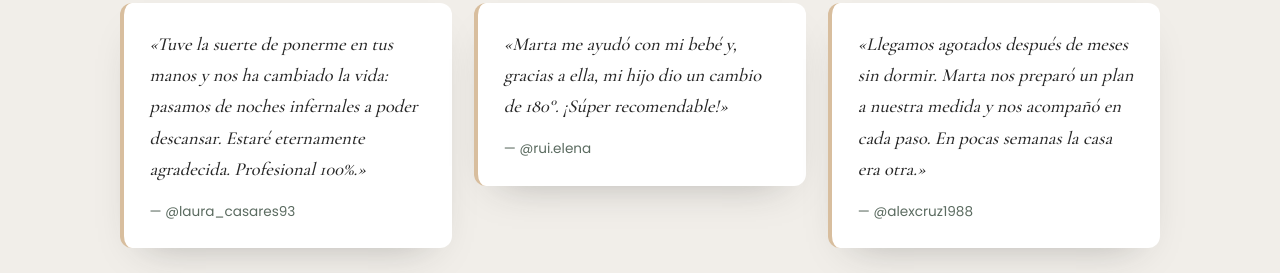
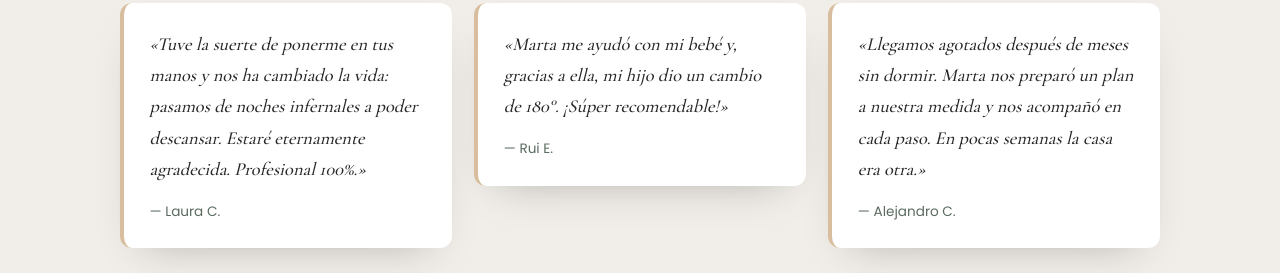
Before and after one commit to keops7/entrenanas.es, a plain HTML site: page public/index.html in a window 1280 px wide. Shown: the part 3620-3893 px from the top of the page. Drawn offline with nearby package versions, Linux system fonts and the light colour scheme.

Commit message:
Testimonios: firmas con nombre e inicial (Laura C., Rui E., Alejandro C.)

```diff
--- a/public/index.html
+++ b/public/index.html
@@ -240,15 +240,15 @@
       <div class="quotes">
         <blockquote>
           <p>«Tuve la suerte de ponerme en tus manos y nos ha cambiado la vida: pasamos de noches infernales a poder descansar. Estaré eternamente agradecida. Profesional 100%.»</p>
-          <cite>— @laura_casares93</cite>
+          <cite>— Laura C.</cite>
         </blockquote>
         <blockquote>
           <p>«Marta me ayudó con mi bebé y, gracias a ella, mi hijo dio un cambio de 180°. ¡Súper recomendable!»</p>
-          <cite>— @rui.elena</cite>
+          <cite>— Rui E.</cite>
         </blockquote>
         <blockquote>
           <p>«Llegamos agotados después de meses sin dormir. Marta nos preparó un plan a nuestra medida y nos acompañó en cada paso. En pocas semanas la casa era otra.»</p>
-          <cite>— @alexcruz1988</cite>
+          <cite>— Alejandro C.</cite>
         </blockquote>
       </div>
     </div>
```
